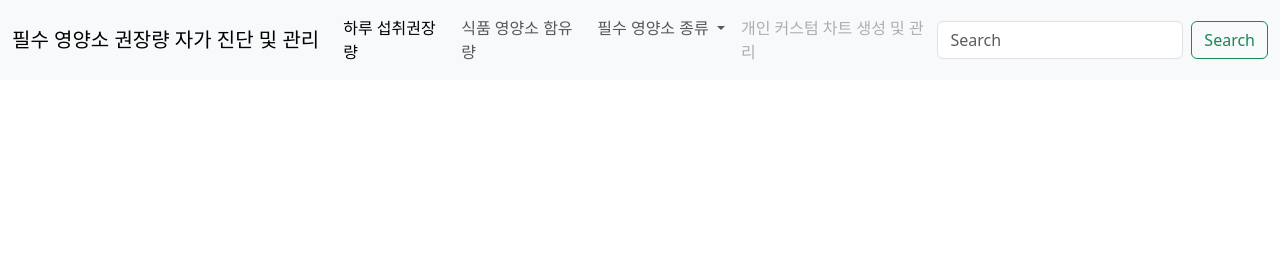
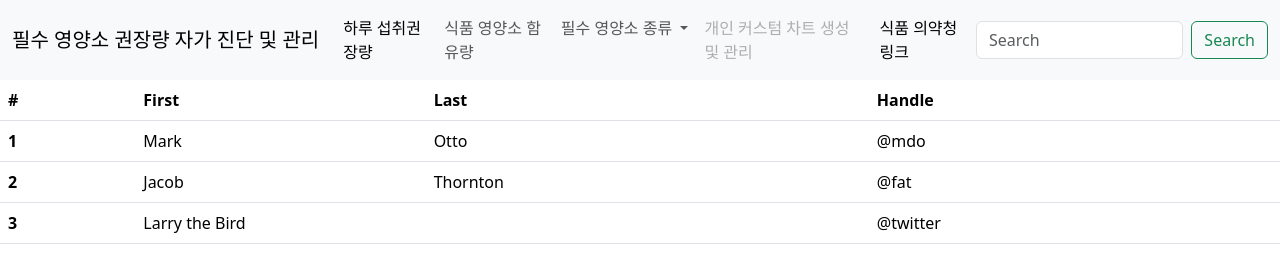
Before and after one commit to hubselect159/69_openSW, a website: page index.html in a window 1280 px wide. Drawn offline with nearby package versions, Linux system fonts and the light colour scheme.

Commit message:
Add files via upload

```diff
--- a/index.html
+++ b/index.html
@@ -7,6 +7,7 @@
     <link href="https://cdn.jsdelivr.net/npm/bootstrap@5.3.0-alpha3/dist/css/bootstrap.min.css" rel="stylesheet" integrity="sha384-KK94CHFLLe+nY2dmCWGMq91rCGa5gtU4mk92HdvYe+M/SXH301p5ILy+dN9+nJOZ" crossorigin="anonymous">
   </head>
   <body>
+
       <nav class="navbar navbar-expand-lg bg-body-tertiary">
         <div class="container-fluid">
           <a class="navbar-brand" href="#">필수 영양소 권장량 자가 진단 및 관리</a>
@@ -26,14 +27,17 @@
                     필수 영양소 종류
                 </a>
                 <ul class="dropdown-menu">
-                  <li><a class="dropdown-item" href="#">Action</a></li>
-                  <li><a class="dropdown-item" href="#">Another action</a></li>
+                  <li><a class="dropdown-item" href="#">주 영양소</a></li>
+                  <li><a class="dropdown-item" href="#">부 영양소</a></li>
                   <li><hr class="dropdown-divider"></li>
-                  <li><a class="dropdown-item" href="#">Something else here</a></li>
+                  <li><a class="dropdown-item" href="#">기타</a></li>
                 </ul>
               </li>
               <li class="nav-item">
                 <a class="nav-link disabled">개인 커스텀 차트 생성 및 관리</a>
+              </li>
+              <li class="nav-item">
+                <a class="nav-link active" aria-current="page" href="#">식품 의약청 링크</a>
               </li>
             </ul>
             <form class="d-flex" role="search">
@@ -43,6 +47,37 @@
           </div>
         </div>
       </nav>
+
+      <table class="table">
+        <thead>
+          <tr>
+            <th scope="col">#</th>
+            <th scope="col">First</th>
+            <th scope="col">Last</th>
+            <th scope="col">Handle</th>
+          </tr>
+        </thead>
+        <tbody>
+          <tr>
+            <th scope="row">1</th>
+            <td>Mark</td>
+            <td>Otto</td>
+            <td>@mdo</td>
+          </tr>
+          <tr>
+            <th scope="row">2</th>
+            <td>Jacob</td>
+            <td>Thornton</td>
+            <td>@fat</td>
+          </tr>
+          <tr>
+            <th scope="row">3</th>
+            <td colspan="2">Larry the Bird</td>
+            <td>@twitter</td>
+          </tr>
+        </tbody>
+      </table>
+
     <script src="https://cdn.jsdelivr.net/npm/bootstrap@5.3.0-alpha3/dist/js/bootstrap.bundle.min.js" integrity="sha384-ENjdO4Dr2bkBIFxQpeoTz1HIcje39Wm4jDKdf19U8gI4ddQ3GYNS7NTKfAdVQSZe" crossorigin="anonymous"></script>
   </body>
 </html>
```
